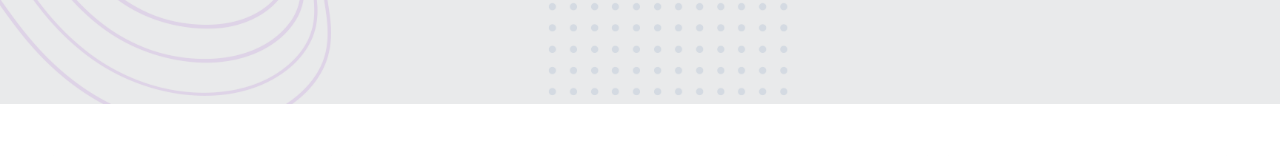
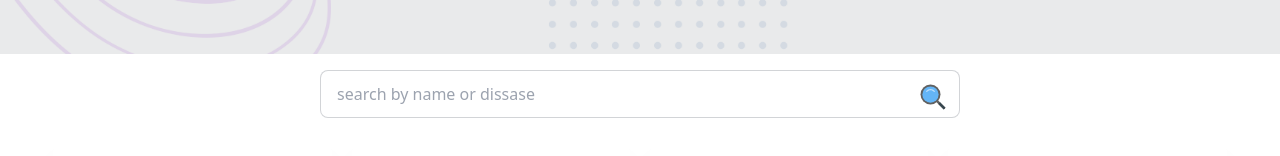
Before and after one commit to jhimi01/doctors-care, a React (Vite) app: page /docotors in a window 1280 px wide. Shown: the part 196-352 px from the top of the page. Built offline with nearby package versions, Linux system fonts and the light colour scheme; no server answers; grey boxes are pictures that could not be loaded.

Commit message:
search implement

```diff
--- a/src/component/share/ShareTitle/ShareTitle.jsx
+++ b/src/component/share/ShareTitle/ShareTitle.jsx
@@ -2,7 +2,7 @@ import React from 'react';
 import bg from '../../../assets/bgbannner.png';
 const ShareTitle = ({title}) => {
     return (
-        <div className="hero h-[300px] text-indigo-500" style={{ backgroundImage: `url(${bg})` }}>
+        <div className="hero h-[250px] text-indigo-500" style={{ backgroundImage: `url(${bg})` }}>
          <div className="hero-overlay bg-opacity-10"></div>
             <h2 className='text-4xl font-bold'>{title}</h2>
         </div>
--- a/src/pages/Doctor/DoctorRoute.jsx
+++ b/src/pages/Doctor/DoctorRoute.jsx
@@ -3,9 +3,12 @@ import ShareTitle from "../../component/share/ShareTitle/ShareTitle";
 import useDoctors from "../../hooks/useDoctors";
 import { FaFacebook, FaInstagram, FaTwitter } from "react-icons/fa";
 import { AiFillPhone } from "react-icons/ai";
+import { FcSearch } from "react-icons/fc";
+import { useState } from "react";
 
 const DoctorRoute = () => {
   const { alldoctors } = useDoctors();
+  const [search, setSearch] = useState("");
 
   const openModal = (doctor) => {
     const modal = document.getElementById("my_modal_2");
@@ -23,7 +26,6 @@ const DoctorRoute = () => {
       const link = document.createElement("a");
       link.href = socialLink.url;
       link.target = "_blank"; // Add target="_blank" to open link in a new tab
-
 
       // Create an icon element based on social platform
       let iconElement;
@@ -48,9 +50,18 @@ const DoctorRoute = () => {
       socialLinksContainer.appendChild(link);
     });
 
-
     window.my_modal_2.showModal();
   };
+
+  const handleSearch = (e) => {
+    setSearch(e.target.value);
+  };
+
+  const filteredDoctors = alldoctors.filter(
+    (doctor) =>
+      doctor?.doctors?.name.toLowerCase().includes(search.toLowerCase()) ||
+      doctor?.serviceName.toLowerCase().includes(search.toLowerCase())
+  );
 
   return (
     <div>
@@ -58,17 +69,42 @@ const DoctorRoute = () => {
         <title>doctors | Doctor Care</title>
       </Helmet>
       <ShareTitle title={"our docotors"}></ShareTitle>
-      <div className="grid lg:grid-cols-4 md:grid-cols-3 grid-cols-1 gap-5 w-full md:w-11/12 mt-10 mx-auto">
-        {alldoctors?.map((alldoctor, index) => (
+
+      {/* search */}
+      <div className="relative w-full md:w-1/2 mx-auto mt-4">
+        <input
+          onChange={handleSearch}
+          type="text"
+          placeholder="search by name or dissase"
+          className="input input-bordered w-full"
+        />
+        <button className="absolute right-3 top-3">
+          <FcSearch className="text-3xl" />
+        </button>
+      </div>
+
+      <div className="grid lg:grid-cols-4 md:grid-cols-3 grid-cols-1 gap-5 w-full md:w-11/12 mt-5 mx-auto">
+        {filteredDoctors?.map((alldoctor, index) => (
           <div key={index} className="card w-full bg-base-100 shadow-xl hoverEffect group">
             <figure className="px-5 pt-5">
-              <img src={alldoctor?.doctors?.image} alt="Shoes" className="rounded-xl h-[250px] w-full object-cover" />
+              <img
+                src={alldoctor?.doctors?.image}
+                alt="Shoes"
+                className="rounded-xl h-[250px] w-full object-cover"
+              />
             </figure>
             <div className="card-body items-center text-center">
-              <h2 className="card-title text-[#f17732] text-2xl group-hover:text-white">{alldoctor?.doctors?.name}</h2>
+              <h2 className="card-title text-[#f17732] text-2xl group-hover:text-white">
+                {alldoctor?.doctors?.name}
+              </h2>
               <p className="text-xl text-[#ce7541] group-hover:text-white">Specialist: {alldoctor?.serviceName}</p>
               <div className="card-actions">
-                <button onClick={() => openModal(alldoctor)} className="text-xl btn rounded-md bg-[#f17732] text-white hover:bg-[#e08c6800]">Detail</button>
+                <button
+                  onClick={() => openModal(alldoctor)}
+                  className="text-xl btn rounded-md bg-[#f17732] text-white hover:bg-[#e08c6800]"
+                >
+                  Detail
+                </button>
               </div>
             </div>
           </div>
@@ -88,8 +124,6 @@ const DoctorRoute = () => {
           <button>close</button>
         </form>
       </dialog>
-
-
     </div>
   );
 };
```
Lines whose indentation alone changed are shown as unchanged.
